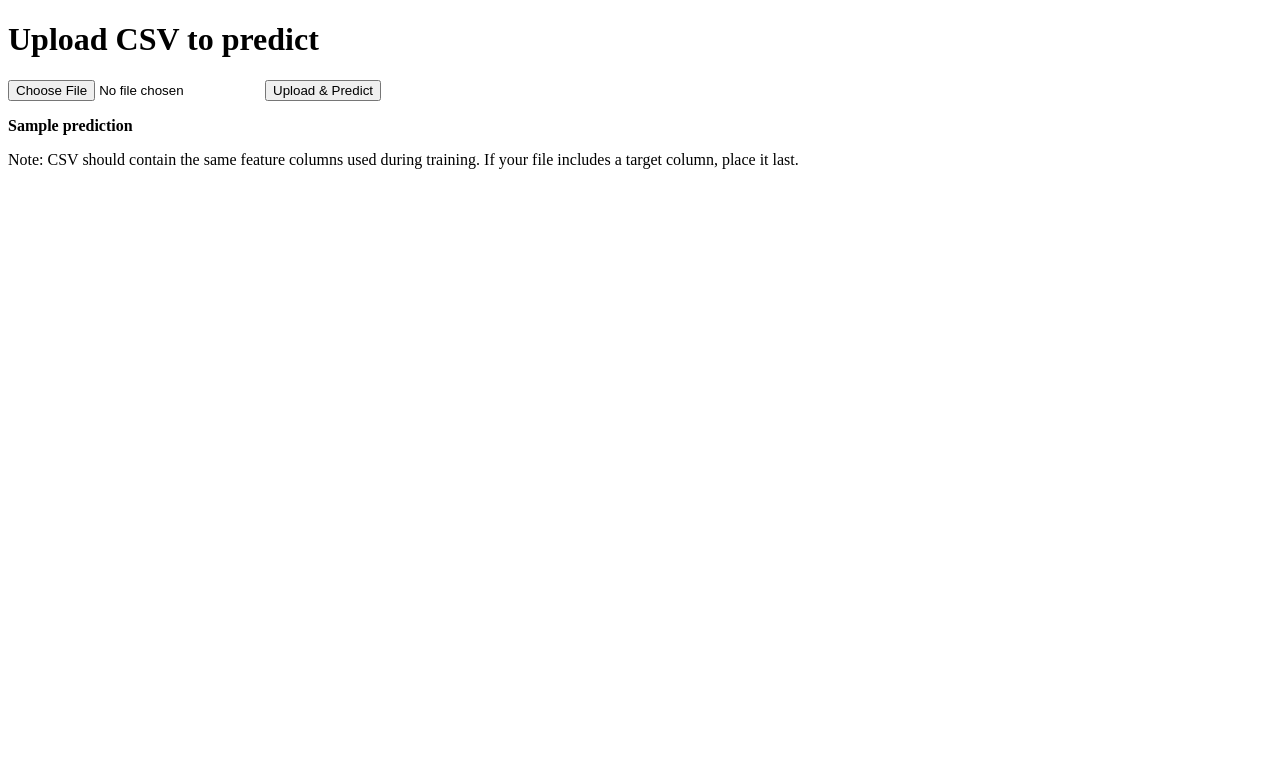
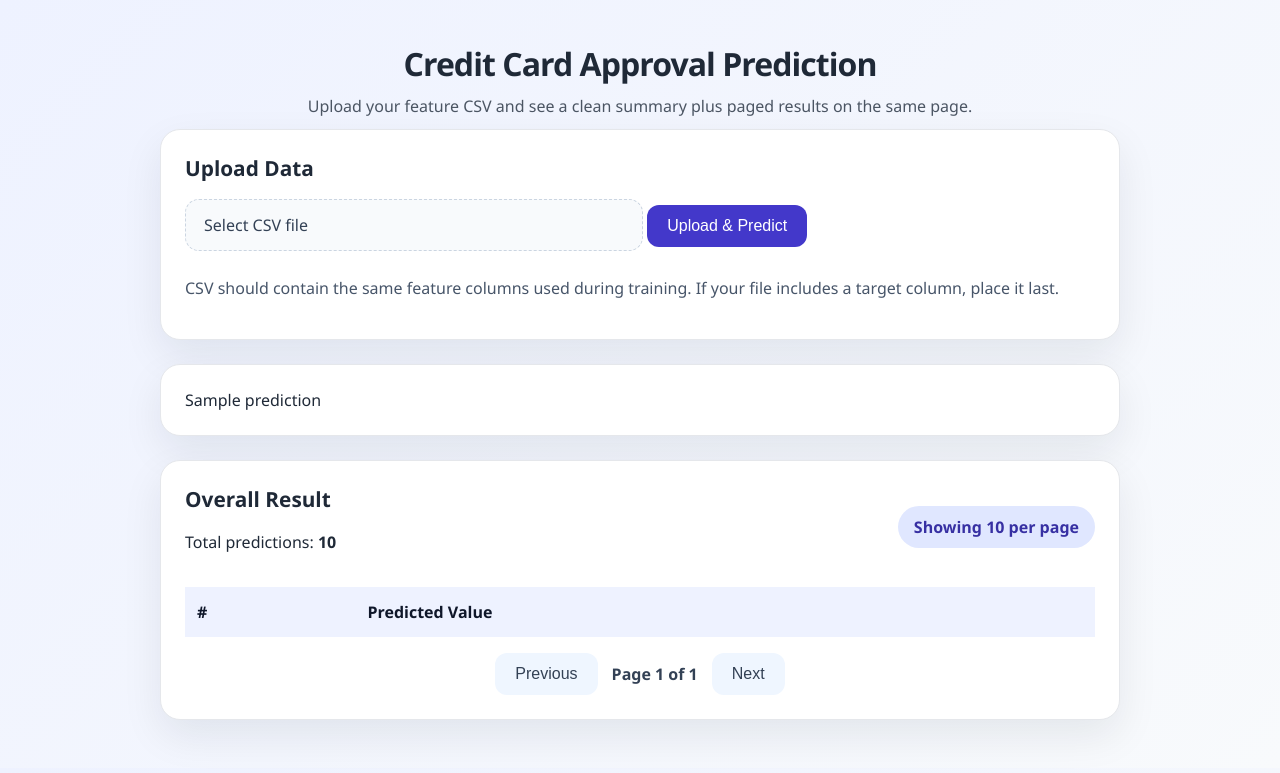
Before and after one commit to satish723/Credit-Card-Approval-Prediction, a Flask app: template templates/index.html in a window 1280 px wide. Shown: the top 773 px of the page. Run offline with Flask 3, Linux system fonts and the light colour scheme; the template is opened without the code that fills it: most values are stand-ins (such as "Sample title", 1, 10 or a date in 2020); lists and menus that the app fills with data are empty.

Commit message:
final result

```diff
--- a/app.py
+++ b/app.py
@@ -52,8 +52,13 @@ def predict():
     except Exception:
         return render_template("index.html", prediction="Prediction failed: feature mismatch or bad data")
 
-    result = ", ".join(str(int(x)) for x in predictions)
-    return render_template("index.html", prediction=f"Predictions: {result}")
+    predictions = [int(x) for x in predictions]
+    return render_template(
+        "index.html",
+        prediction="Prediction completed successfully.",
+        predictions=predictions,
+        total=len(predictions)
+    )
 
 if __name__ == "__main__":
     app.run(debug=True)
--- a/templates/index.html
+++ b/templates/index.html
@@ -5,14 +5,224 @@
     <title>Credit Card Approval Prediction</title>
   </head>
   <body>
-    <h1>Upload CSV to predict</h1>
-    <form method="post" action="/predict" enctype="multipart/form-data">
-      <input type="file" name="file" accept=".csv" required>
-      <button type="submit">Upload & Predict</button>
-    </form>
-    {% if prediction %}
-      <p><strong>{{ prediction }}</strong></p>
+    <div class="page-shell">
+      <header>
+        <h1>Credit Card Approval Prediction</h1>
+        <p>Upload your feature CSV and see a clean summary plus paged results on the same page.</p>
+      </header>
+
+      <section class="upload-card">
+        <h2>Upload Data</h2>
+        <form method="post" action="/predict" enctype="multipart/form-data">
+          <label class="file-label">
+            <span>Select CSV file</span>
+            <input type="file" name="file" accept=".csv" required>
+          </label>
+          <button type="submit" class="primary-button">Upload & Predict</button>
+        </form>
+        <p class="note">CSV should contain the same feature columns used during training. If your file includes a target column, place it last.</p>
+      </section>
+
+      {% if prediction %}
+      <section class="message-card">
+        <p>{{ prediction }}</p>
+      </section>
+      {% endif %}
+
+      {% if predictions %}
+      <section class="result-card">
+        <div class="result-header">
+          <div>
+            <h2>Overall Result</h2>
+            <p>Total predictions: <strong>{{ total }}</strong></p>
+          </div>
+          <div class="summary-pill">Showing 10 per page</div>
+        </div>
+
+        <div class="table-shell">
+          <table id="prediction-table">
+            <thead>
+              <tr>
+                <th>#</th>
+                <th>Predicted Value</th>
+              </tr>
+            </thead>
+            <tbody></tbody>
+          </table>
+        </div>
+
+        <div class="pagination">
+          <button id="prev-page" class="secondary-button" onclick="changePage(-1)">Previous</button>
+          <span id="page-display"></span>
+          <button id="next-page" class="secondary-button" onclick="changePage(1)">Next</button>
+        </div>
+      </section>
+      {% endif %}
+    </div>
+
+    <style>
+      body {
+        margin: 0;
+        font-family: 'Segoe UI', Tahoma, Geneva, Verdana, sans-serif;
+        background: linear-gradient(135deg, #eef2ff 0%, #f8fafc 100%);
+        color: #1f2937;
+      }
+      .page-shell {
+        max-width: 960px;
+        margin: 0 auto;
+        padding: 24px;
+      }
+      header {
+        text-align: center;
+        padding: 18px 0 12px;
+      }
+      header h1 {
+        margin: 0 0 10px;
+        font-size: clamp(2rem, 2.3vw, 2.8rem);
+        letter-spacing: -0.03em;
+      }
+      header p {
+        margin: 0;
+        color: #4b5563;
+      }
+      .upload-card,
+      .message-card,
+      .result-card {
+        background: #ffffff;
+        border: 1px solid #e5e7eb;
+        border-radius: 20px;
+        box-shadow: 0 16px 40px rgba(15, 23, 42, 0.08);
+        padding: 24px;
+        margin-bottom: 24px;
+      }
+      .upload-card h2,
+      .result-card h2 {
+        margin-top: 0;
+        font-size: 1.3rem;
+      }
+      .file-label {
+        display: inline-flex;
+        align-items: center;
+        justify-content: space-between;
+        width: 100%;
+        max-width: 420px;
+        padding: 14px 18px;
+        border: 1px dashed #cbd5e1;
+        border-radius: 14px;
+        margin-bottom: 14px;
+        cursor: pointer;
+        color: #334155;
+        background: #f8fafc;
+      }
+      .file-label input {
+        display: none;
+      }
+      .primary-button,
+      .secondary-button {
+        border: none;
+        border-radius: 12px;
+        padding: 12px 20px;
+        font-size: 1rem;
+        cursor: pointer;
+      }
+      .primary-button {
+        color: #ffffff;
+        background: #4338ca;
+      }
+      .secondary-button {
+        color: #334155;
+        background: #eff6ff;
+      }
+      .note {
+        margin-top: 12px;
+        color: #475569;
+      }
+      .message-card p {
+        margin: 0;
+        font-size: 1rem;
+      }
+      .result-header {
+        display: flex;
+        justify-content: space-between;
+        align-items: center;
+        gap: 16px;
+      }
+      .summary-pill {
+        background: #e0e7ff;
+        color: #3730a3;
+        padding: 10px 16px;
+        border-radius: 999px;
+        font-weight: 600;
+      }
+      .table-shell {
+        overflow-x: auto;
+        margin-top: 18px;
+      }
+      table {
+        width: 100%;
+        border-collapse: collapse;
+      }
+      th,
+      td {
+        text-align: left;
+        padding: 14px 12px;
+      }
+      th {
+        color: #0f172a;
+        background: #eef2ff;
+      }
+      tr:nth-child(even) {
+        background: #f8fafc;
+      }
+      .pagination {
+        display: flex;
+        justify-content: center;
+        align-items: center;
+        gap: 14px;
+        margin-top: 16px;
+      }
+      #page-display {
+        font-weight: 600;
+        color: #334155;
+      }
+    </style>
+
+    {% if predictions %}
+    <script>
+      const predictions = {{ predictions | tojson | safe }};
+      const pageSize = 10;
+      let currentPage = 1;
+      const tableBody = document.querySelector('#prediction-table tbody');
+      const pageDisplay = document.getElementById('page-display');
+      const prevBtn = document.getElementById('prev-page');
+      const nextBtn = document.getElementById('next-page');
+
+      function renderPage() {
+        const start = (currentPage - 1) * pageSize;
+        const end = start + pageSize;
+        const pageData = predictions.slice(start, end);
+        tableBody.innerHTML = '';
+
+        pageData.forEach((value, index) => {
+          const row = document.createElement('tr');
+          row.innerHTML = `<td>${start + index + 1}</td><td>${value}</td>`;
+          tableBody.appendChild(row);
+        });
+
+        const pageCount = Math.ceil(predictions.length / pageSize) || 1;
+        pageDisplay.textContent = `Page ${currentPage} of ${pageCount}`;
+        prevBtn.disabled = currentPage === 1;
+        nextBtn.disabled = currentPage === pageCount;
+      }
+
+      function changePage(delta) {
+        const pageCount = Math.ceil(predictions.length / pageSize) || 1;
+        currentPage = Math.min(Math.max(1, currentPage + delta), pageCount);
+        renderPage();
+      }
+
+      renderPage();
+    </script>
     {% endif %}
-    <p>Note: CSV should contain the same feature columns used during training. If your file includes a target column, place it last.</p>
   </body>
 </html>
```
Also changed, not shown: scripts/sample_csv.py (added, +82 -0 lines), 2 other files.
